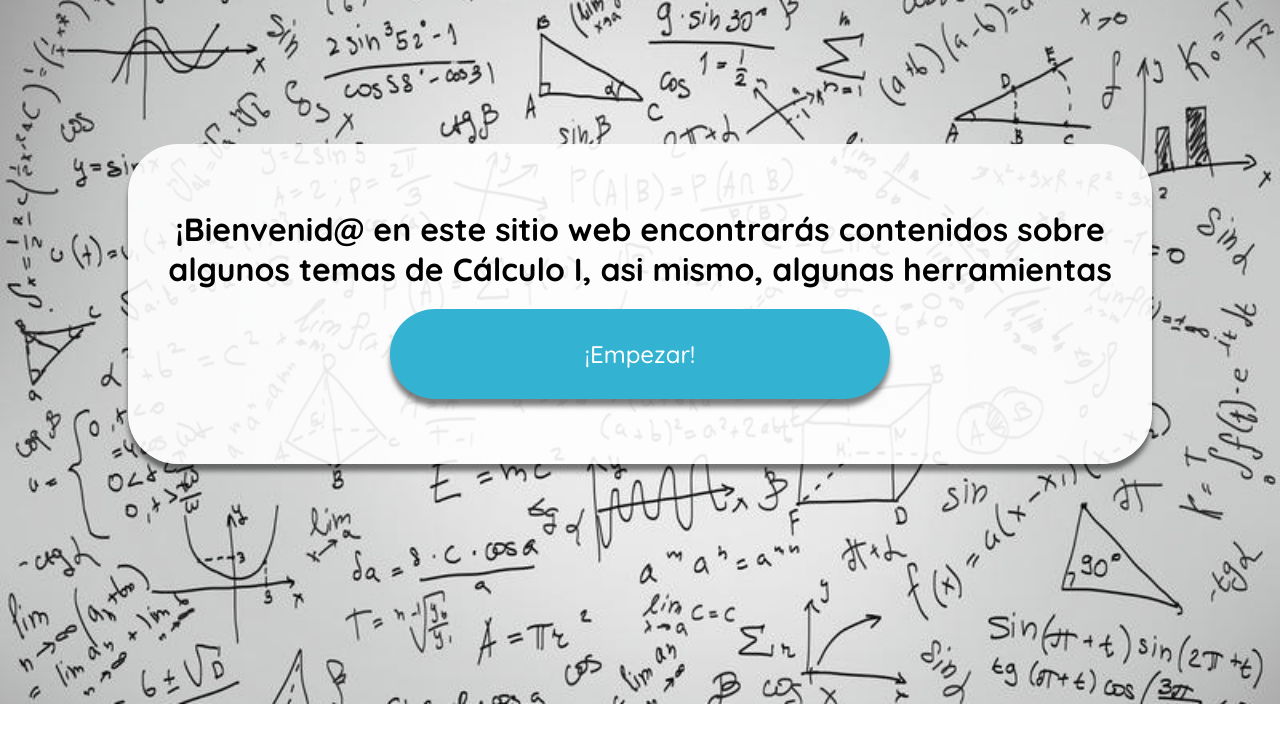
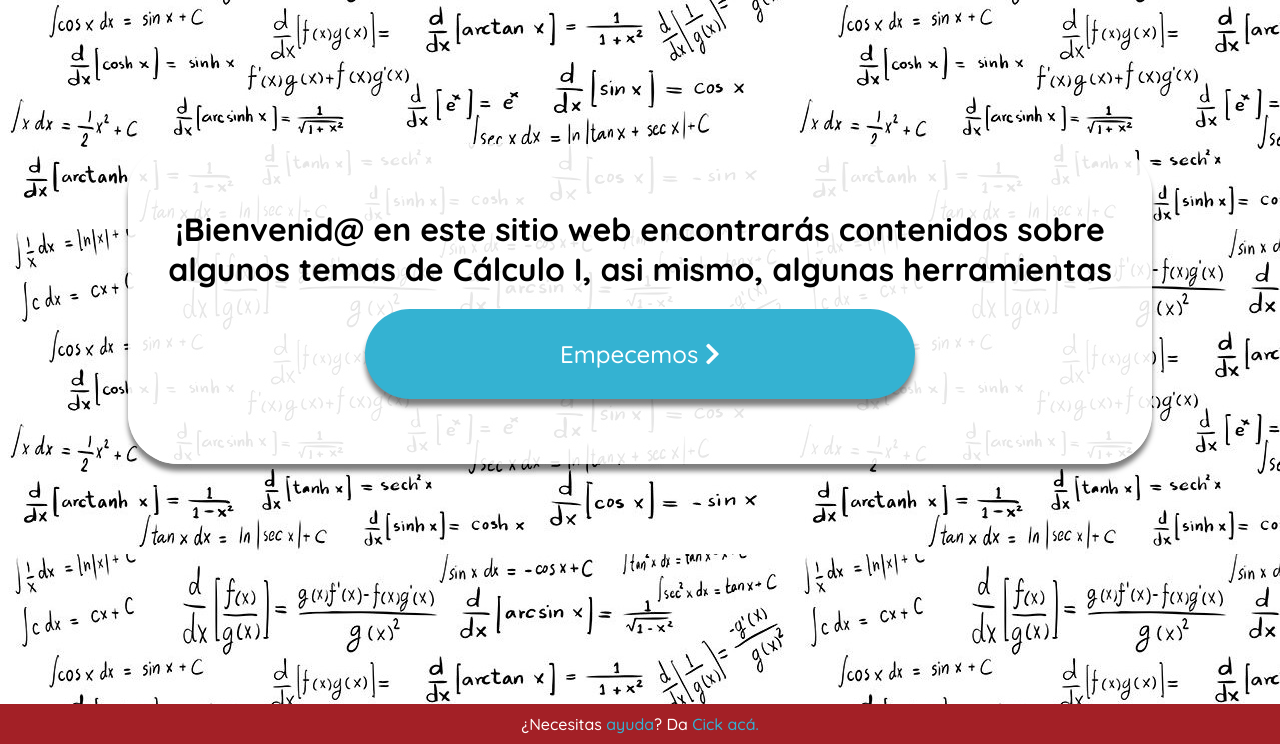
Before and after one commit to MarioRamirez-Dev/ProyectoFinal_calculoI, a plain HTML site: page index.html in a window 1280 px wide. Shown: the part 96-840 px from the top of the page. Before the commit the page ends 800 px from the top, so only its background shows below. Drawn offline with Linux system fonts and the light colour scheme.

Commit message:
Mejoras en menu y en fondo (Queda modificar el menu en todos los archivos)

```diff
--- a/assets/css/styles.css
+++ b/assets/css/styles.css
@@ -49,25 +49,26 @@ ul{
     flex-direction: column;
     display: none;
     position: absolute;
-    min-width: 23vw;
+    min-width: auto;
     background: var(--colorPrincipal);
     padding: 5px 20px;
     border-radius: 10px;
+    box-shadow: var(--Sombras);
     /* margin-top: 5px; */
 }
 
 ul li:hover > ul{
     display: flex;
 }
+body{
+    background-image: url('../imgs/prueba4.jpg');
 
+}
 
 .contenidoPrincipal{
     display: flex;
-    width: 100VW;
+    width: auto;
     height: 100VH;
-    background-image: url('../imgs/fondocalculo.jpg');
-    background-repeat: no-repeat;
-    background-size: cover;
     align-items: center;
     justify-content: center;
 }
@@ -112,6 +113,19 @@ ul li:hover > ul{
 
 .botonInicio:hover{
     transform: var(--animacion-botones);
+}
+.info{
+    display: flex;
+    align-items: center;
+    justify-content: center;
+    width: auto;
+    height: 5vh;
+    /* padding: 2vh 0 0 0; */
+    background-color: var(--colorPrincipal);
+    color: #ffffff;
+}
+.info a{
+    color: var(--colorBoton);
 }
 
 /* .Limits{
--- a/index.html
+++ b/index.html
@@ -48,17 +48,24 @@
                     <li><a href="assets/views/aplications_4_10.html">4.10 Método de Newton</a></li>
                 </ul>
             </li>
-            <li><a href="">Herramientas <i class="fas fa-tools"></i></a></li>
+            <li><a href="">Ayuda<i class="fas fa-chevron-down"></i> </i></a>
+                <ul class="submenu">
+                    <li><a href="#">Herramientas <i class="fas fa-tools"></i></a></li>
+                    <li><a href="#">Manual de Usuario <i class="fas fa-book"></i></a></li>
+                </ul>
+            </li>
             <li><a href="">Sobre Nosotros <i class="fas fa-users"></i></a></li>
         </ul>
     </div>
     <div class="contenidoPrincipal">
         <div class="subContenidoPrincipal">
             <h1>¡Bienvenid@ en este sitio web encontrarás contenidos sobre algunos temas de Cálculo I, asi mismo, algunas herramientas</h1> <br>
-            <a href="assets/views/limits_2_1.html" class="botonInicio"> ¡Empezar!</a>
+            <a href="assets/views/limits_2_1.html" class="botonInicio"> Empecemos   <i class="fas fa-chevron-right"></i></a>
         </div>
     </div>
-
+    <div class="info">
+        <p>¿Necesitas <a href="">ayuda</a>? Da <a href="">Cick acá.</a></p>
+    </div>
     <script src="assets/js/main.js"></script>
 </body>
 </html>
```
Also changed, not shown: assets/imgs/prueba2.jpg (added), assets/imgs/prueba3.jpg (added), assets/imgs/prueba4.jpg (added), assets/imgs/prueba5.jpg (added), 1 other file.
